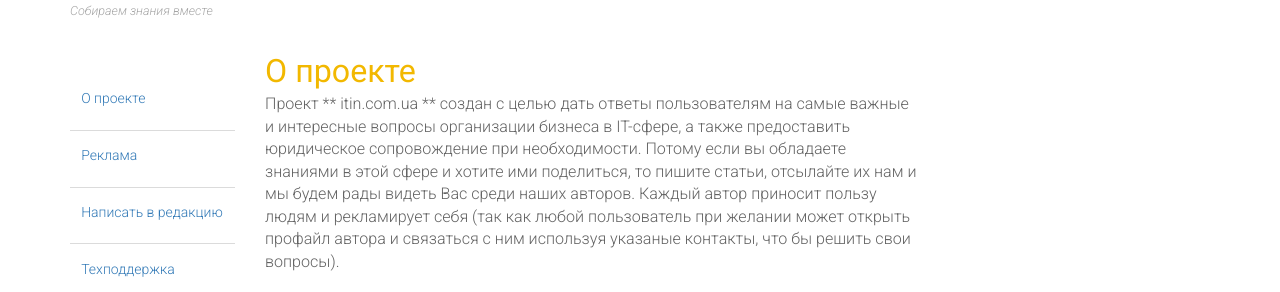
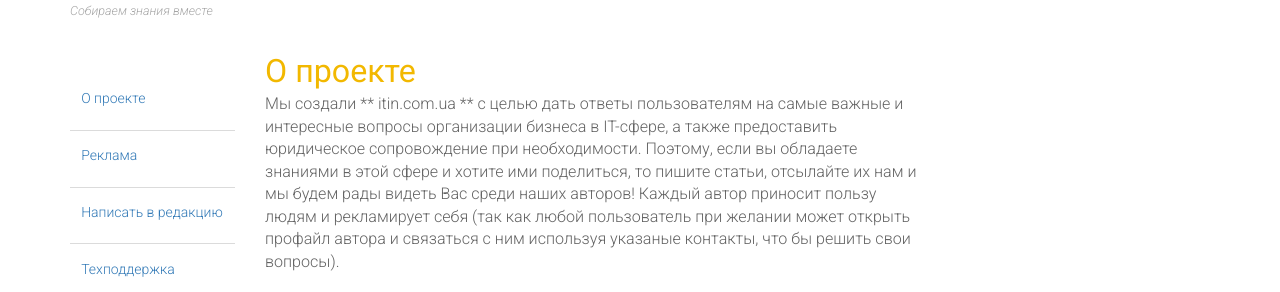
Before and after one commit to itinua/itinua.github.io, a Jekyll site: the page built from content/o-proekte.md, in a window 1280 px wide. Shown: the part 180-472 px from the top of the page. Built offline with Jekyll 4.4.1, drawn with Linux system fonts in a browser that asks for light colours; Markdown is read by kramdown in place of the engine named in the settings.

Commit message:
Update o-proekte.md

```diff
--- a/content/o-proekte.md
+++ b/content/o-proekte.md
@@ -3,6 +3,8 @@ layout: main
 ---
 
 #О проекте
-Проект ** itin.com.ua ** создан с целью дать ответы пользователям на самые важные и интересные вопросы организации бизнеса в IT-сфере, а также предоставить юридическое сопровождение при необходимости. Потому если вы обладаете знаниями в этой сфере и хотите ими поделиться, то пишите статьи, отсылайте их нам и  мы будем рады видеть Вас среди наших авторов. Каждый автор приносит пользу людям и рекламирует себя (так как любой пользователь при желании может открыть профайл автора и связаться с ним используя указаные контакты, что бы решить свои вопросы).
+Мы создали ** itin.com.ua ** с целью дать ответы пользователям на самые важные и интересные вопросы организации бизнеса в IT-сфере, а также предоставить юридическое сопровождение при необходимости.
+Поэтому, если вы обладаете знаниями в этой сфере и хотите ими поделиться, то пишите статьи, отсылайте их нам и  мы будем рады видеть Вас среди наших авторов!
+Каждый автор приносит пользу людям и рекламирует себя (так как любой пользователь при желании может открыть профайл автора и связаться с ним используя указаные контакты, что бы решить свои вопросы).
 
 Потому, давайте обьединяться, собирать знания вместе об организации бизнеса в IT-сфере и приносить пользу как себе так и людям!
```
